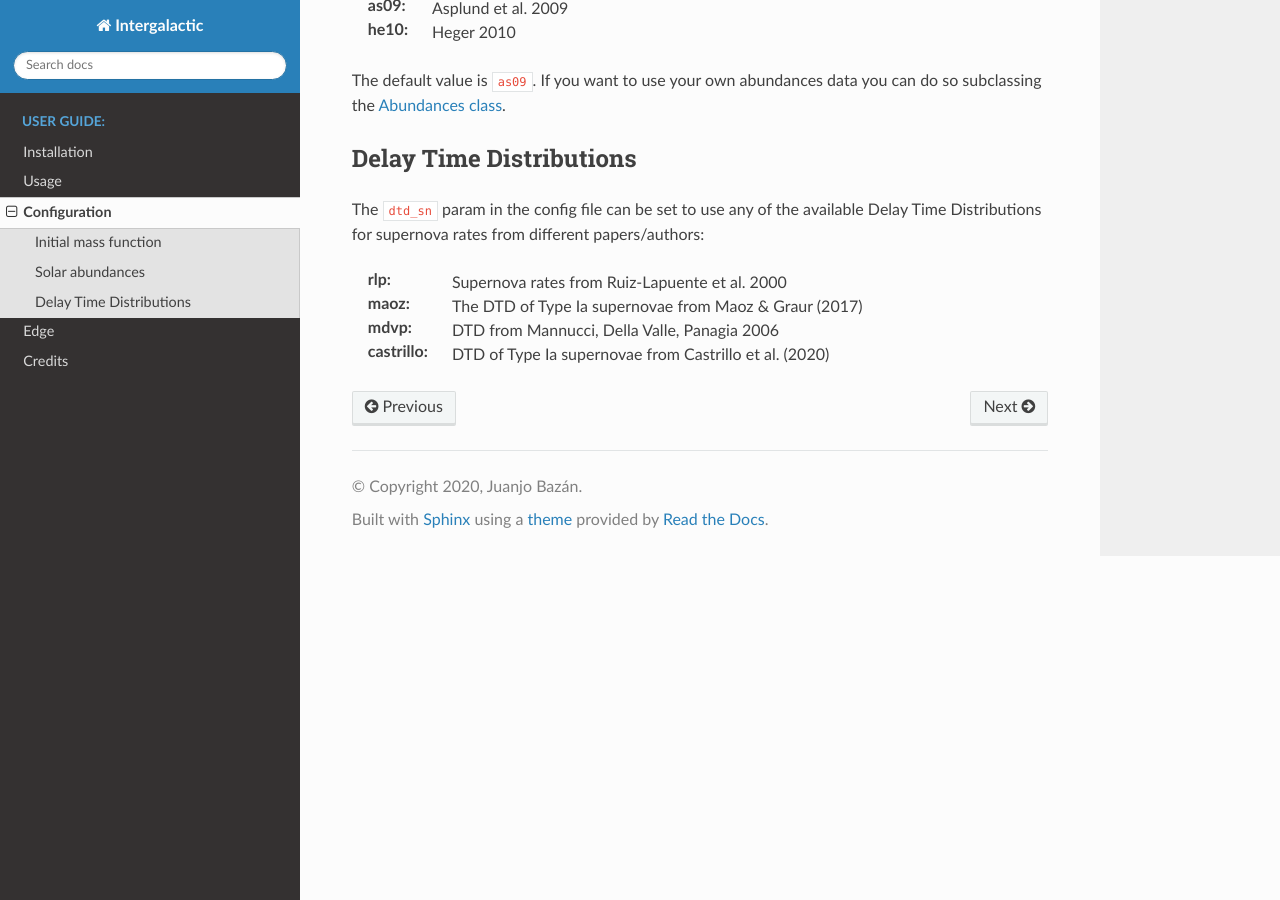
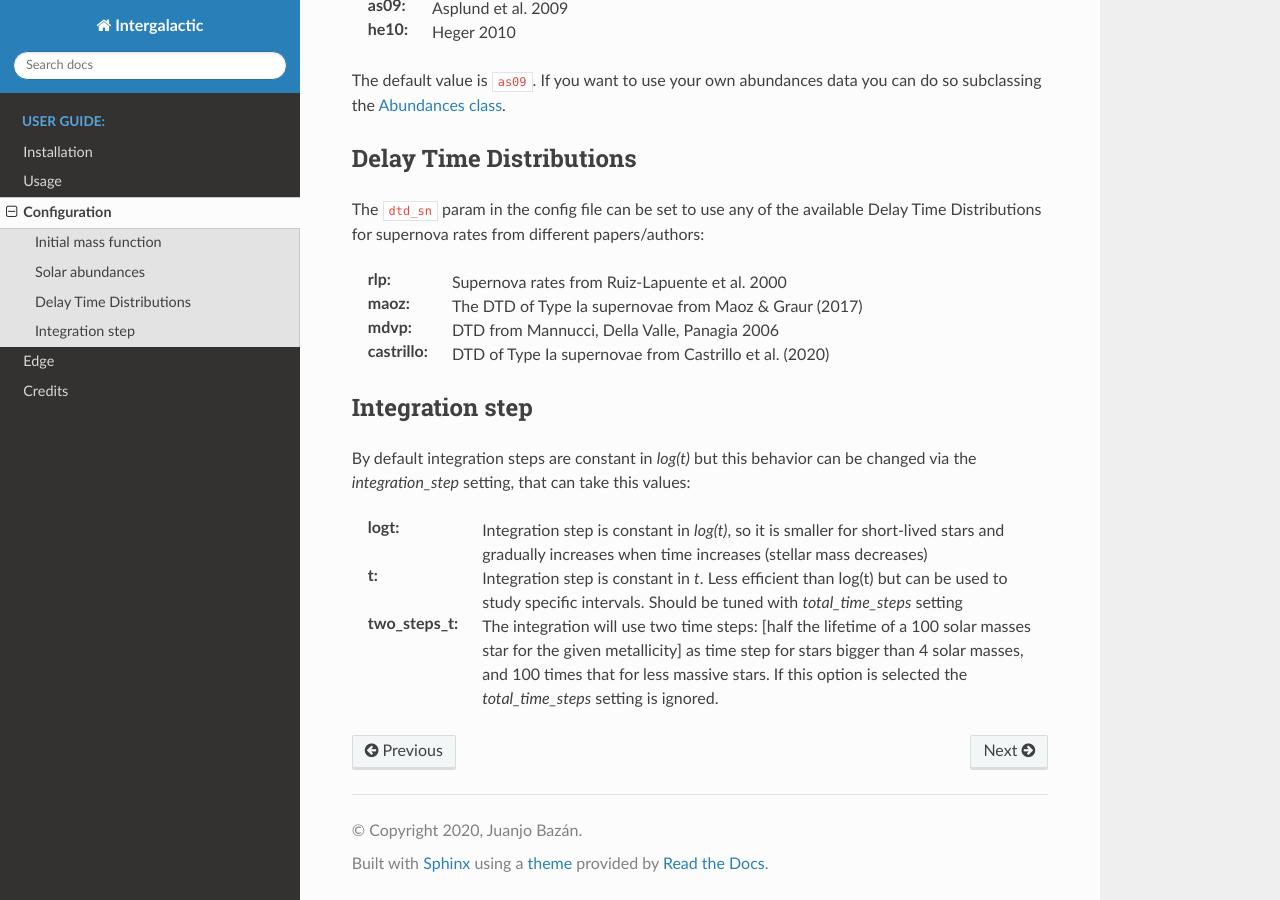
Before and after one commit to xuanxu/starmatrix, a Sphinx documentation site: the page built from docs/configuration.rst, in a window 1280 px wide and 900 px high, scrolled down 1468 px. Built offline with Sphinx 7.4.7 and the Read the Docs theme 2.0.0, drawn with Linux system fonts in a browser that asks for light colours; some of the changed text lies outside the part shown.

Commit message:
add two_step_t value for the integration_step setting

```diff
--- a/docs/configuration.rst
+++ b/docs/configuration.rst
@@ -17,7 +17,7 @@ Intergalactic reads a configuration file where several input parameters (all of
         output_dir        # Name of the directory where results are written. Defaults to "results"
         matrix_headers    # Flag to include headers in the qm-matrices file. Default value: yes
         return_fractions  # Flag to calculate R: fraction of mass restored to the ISM. Default: False
-        integration_step  # The constant step for integration: t or log(t). Default value: "logt"
+        integration_step  # The integration step can be constant in t or in log(t). Default value: "logt"
         expelled_elements_filename  # Filename of ejected data. Defaults to an internal file with
                                     # data for z=0.02 from Gavilan et al, 2006, A&A, 450, 509
                                     # and Chieffi & Limongi, 2004, ApJ, 608, 405
@@ -75,3 +75,12 @@ The ``dtd_sn`` param in the config file can be set to use any of the available D
 :maoz: The DTD of Type Ia supernovae from Maoz & Graur (2017)
 :mdvp: DTD from Mannucci, Della Valle, Panagia 2006
 :castrillo: DTD of Type Ia supernovae from Castrillo et al. (2020)
+
+Integration step
+----------------
+
+By default integration steps are constant in `log(t)` but this behavior can be changed via the `integration_step` setting, that can take this values:
+
+:logt: Integration step is constant in `log(t)`, so it is smaller for short-lived stars and gradually increases when time increases (stellar mass decreases)
+:t:    Integration step is constant in `t`. Less efficient than log(t) but can be used to study specific intervals. Should be tuned with `total_time_steps` setting
+:two_steps_t: The integration will use two time steps: [half the lifetime of a 100 solar masses star for the given metallicity] as time step for stars bigger than 4 solar masses, and 100 times that for less massive stars. If this option is selected the `total_time_steps` setting is ignored.
--- a/src/intergalactic/sample_input/params.yml
+++ b/src/intergalactic/sample_input/params.yml
@@ -12,7 +12,7 @@
 # dtd_sn                      -> Delay time distribution to use for Supernovas (*). Default value: rpl
 # output_dir                  -> Name of the directory where results are written. Defaults to "results"
 # total_time_steps            -> Total time steps for integration. Default value: 300
-# integration_step            -> The constant step for integration: t or log(t). Default value: "logt"
+# integration_step            -> The integration step can be constant in t or in log(t). Default value: "logt"
 # matrix_headers              -> Flag to include headers in the qm-matrices file. Default value: True
 # return_fractions            -> Flag to calculate R: the return fraction of the stellar generation. Default value: False
 # expelled_elements_filename  -> Filename of ejected data. Defaults to an internal file with data for z=0.02 from
```
Also changed, not shown: 2 other files.
